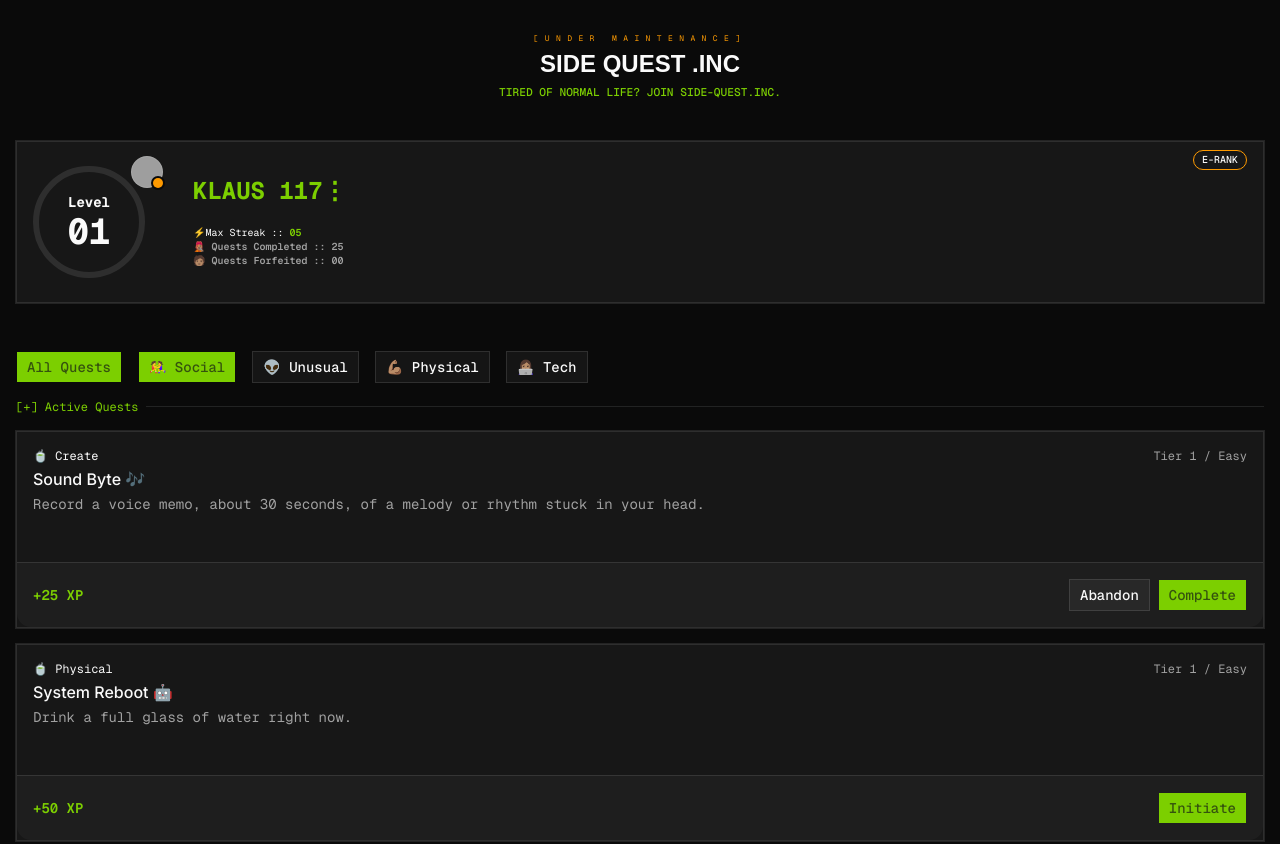
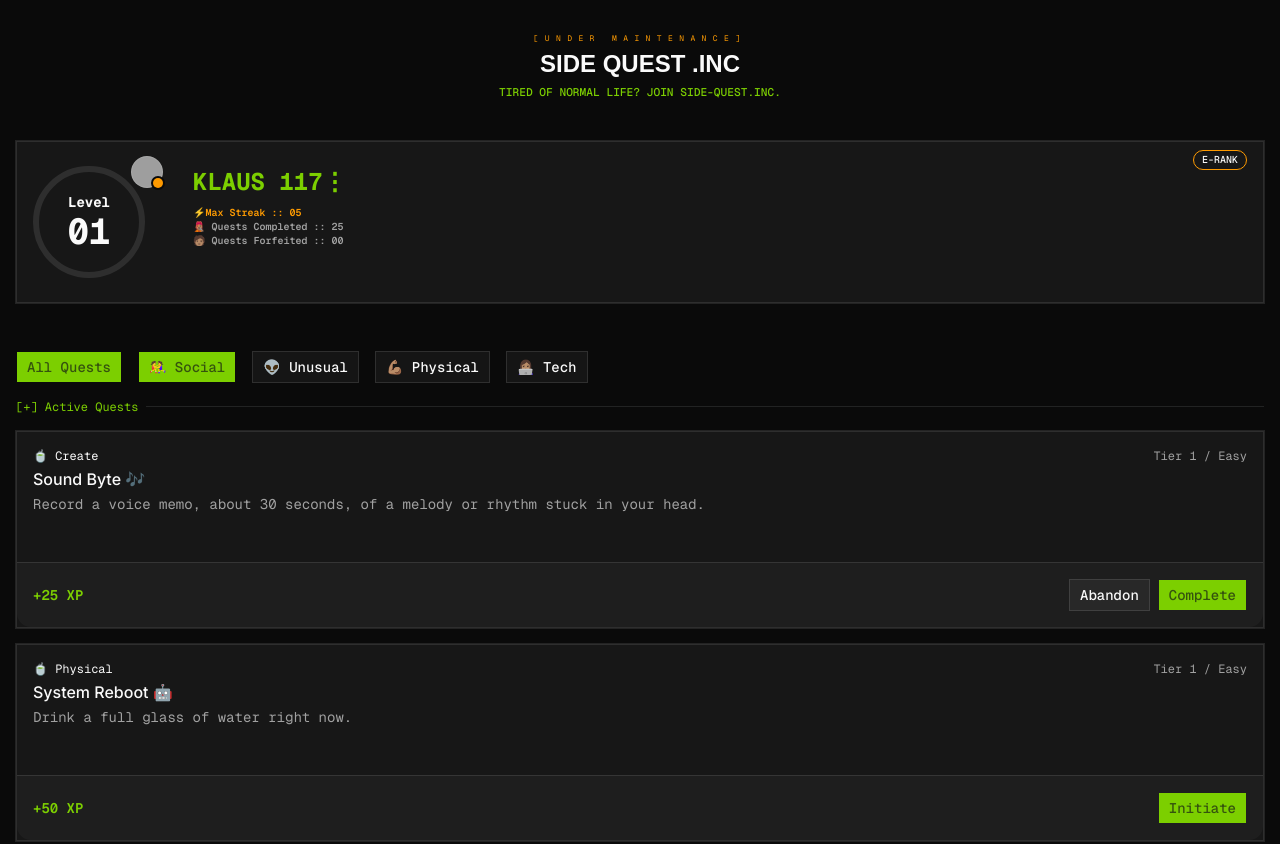
Before and after one commit to klaus-xy/side-quest, a Next.js app: page / in a window 1280 px wide. Shown: the top 844 px of the page. Built offline with nearby package versions, Linux system fonts and the light colour scheme; grey boxes are pictures that could not be loaded.

Commit message:
Update player-profile-card.tsx

```diff
--- a/components/cards/player-profile-card.tsx
+++ b/components/cards/player-profile-card.tsx
@@ -41,7 +41,7 @@ const PlayerProfileCard = () => {
           </div>
 
           {/* Name and Info */}
-          <div className="flex flex-col justify-around ">
+          <div className="flex flex-col justify-start gap-2">
             <h3 className="w-max min-w-full min-h-8 text-primary">
               {currentText}
               <TypingCursor cursorChar="⋮" />
@@ -62,10 +62,8 @@ const PlayerProfileCard = () => {
 
             {/* PLAYERSTATS */}
             <div className="flex flex-col text-[0.625rem]  ">
-              <span>
-                ⚡Max Streak ::{" "}
-                <span className="font-semibold text-primary">05</span>{" "}
-                <br />{" "}
+              <span className="text-amber-500 font-semibold">
+                ⚡Max Streak :: <span>05</span> <br />{" "}
               </span>
               <span className="text-muted-foreground font-semibold">
                 🧑🏽‍🎤 Quests Completed :: 25
```
